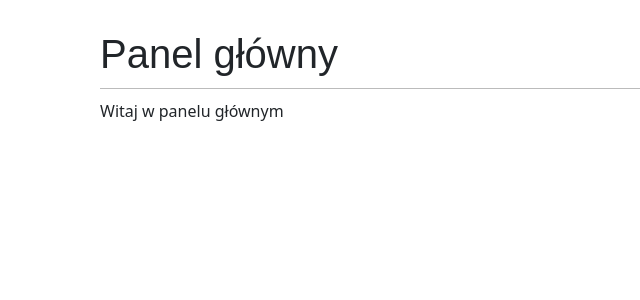
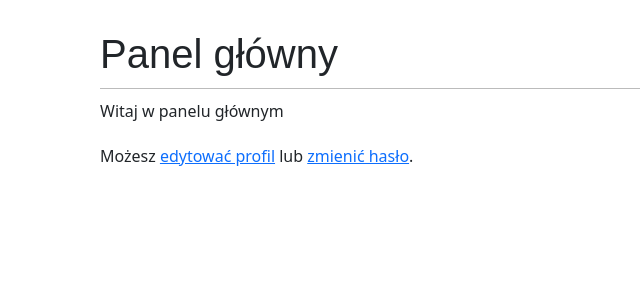
Before and after one commit to LinuxKyrios/SelcorStoreDjango, a Django app: page /account/ in a window 1280 px wide. Shown: the part 54-354 px from the top of the page, without its empty margins (0-640 px from the left). Run offline with Django 3.2, Linux system fonts and the light colour scheme; a user stored in the database is signed in; some web fonts are replaced.

Commit message:
Modified dashboard.html with added link to profile edition or password change

```diff
--- a/selcorstore/account/templates/account/dashboard.html
+++ b/selcorstore/account/templates/account/dashboard.html
@@ -5,4 +5,5 @@
 {% block content %}
   <h1>Panel główny</h1>
   <p>Witaj w panelu głównym</p>
+  <p>Możesz <a href="{% url 'edit' %}">edytować profil</a> lub <a href="{% url 'password_change' %}">zmienić hasło</a>.</p>
 {% endblock %}
```
Also changed, not shown: selcorstore/db.sqlite3.
